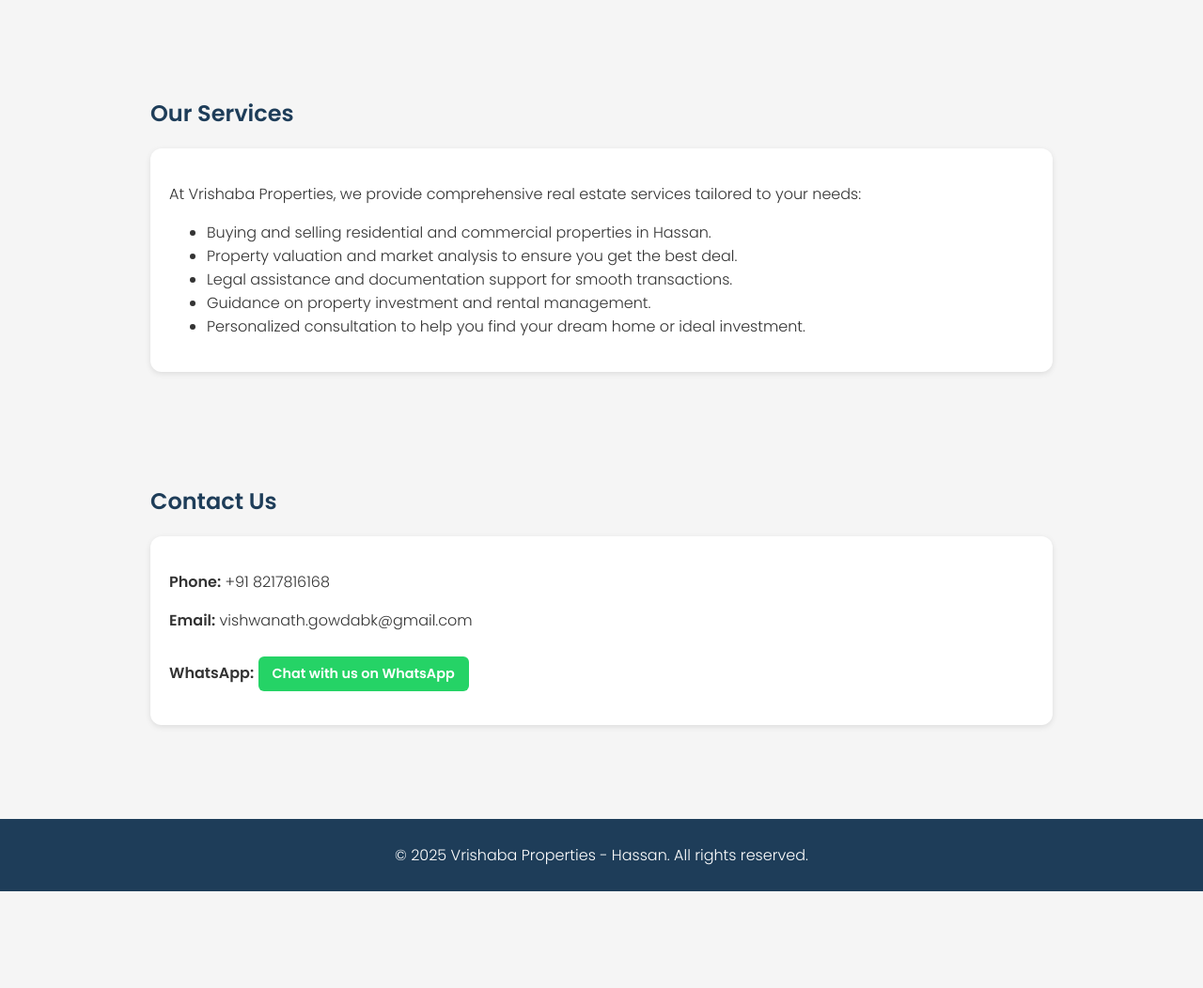
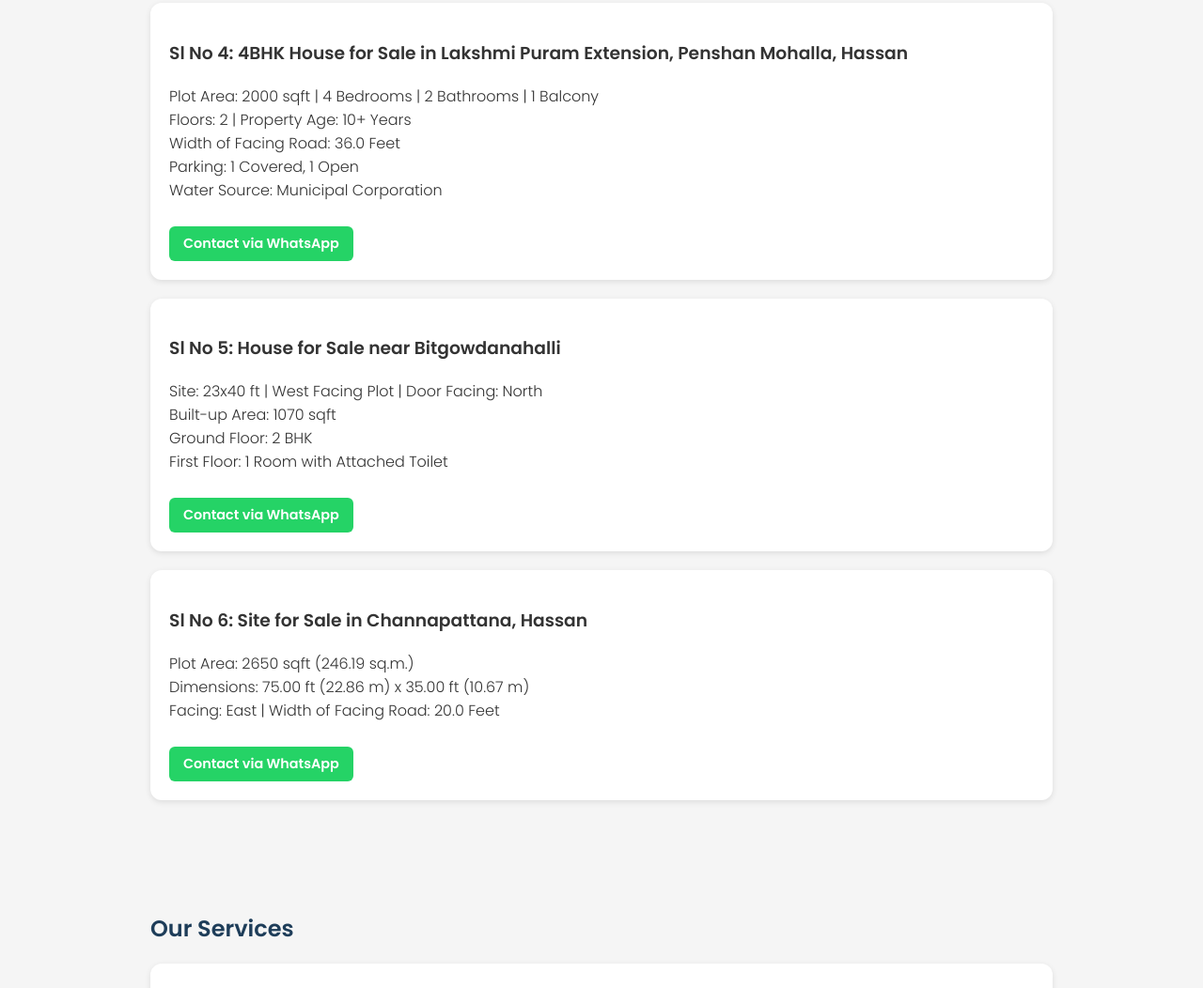
Before and after one commit to vishxgowda/vrishabha.github.io, a plain HTML site: page index.html in a window 1280 px wide. Shown: the part 835-1887 px from the top of the page at 94% size. Before the commit the page ends 1784 px from the top, so only its background shows below. Drawn offline with Linux system fonts and the light colour scheme.

Commit message:
Update index.html

```diff
--- a/index.html
+++ b/index.html
@@ -215,6 +215,56 @@
     >Contact via WhatsApp</a
   >
 </div>
+<div class="card">
+  <h3>Sl No 4: 4BHK House for Sale in Lakshmi Puram Extension, Penshan Mohalla, Hassan</h3>
+  <p>
+    Plot Area: 2000 sqft | 4 Bedrooms | 2 Bathrooms | 1 Balcony<br>
+    Floors: 2 | Property Age: 10+ Years<br>
+    Width of Facing Road: 36.0 Feet<br>
+    Parking: 1 Covered, 1 Open<br>
+    Water Source: Municipal Corporation
+  </p>
+  <a
+    href="https://wa.me/918217816168?text=Hi%2C%20I%20am%20interested%20in%20the%204BHK%20house%20for%20sale%20in%20Lakshmi%20Puram%20Extension%2C%20Penshan%20Mohalla%2C%20Hassan%20(Sl%20No%204)%20listed%20on%20Vrishaba%20Properties."
+    target="_blank"
+    rel="noopener noreferrer"
+    class="whatsapp-btn"
+    >Contact via WhatsApp</a
+  >
+</div>
+<div class="card">
+  <h3>Sl No 5: House for Sale near Bitgowdanahalli</h3>
+  <p>
+    Site: 23x40 ft | West Facing Plot | Door Facing: North<br>
+    Built-up Area: 1070 sqft<br>
+    Ground Floor: 2 BHK<br>
+    First Floor: 1 Room with Attached Toilet
+  </p>
+  <a
+    href="https://wa.me/918217816168?text=Hi%2C%20I%20am%20interested%20in%20the%20house%20for%20sale%20near%20Bitgowdanahalli%20(Sl%20No%205)%20listed%20on%20Vrishaba%20Properties."
+    target="_blank"
+    rel="noopener noreferrer"
+    class="whatsapp-btn"
+    >Contact via WhatsApp</a
+  >
+</div>
+<div class="card">
+  <h3>Sl No 6: Site for Sale in Channapattana, Hassan</h3>
+  <p>
+    Plot Area: 2650 sqft (246.19 sq.m.)<br>
+    Dimensions: 75.00 ft (22.86 m) x 35.00 ft (10.67 m)<br>
+    Facing: East | Width of Facing Road: 20.0 Feet
+  </p>
+  <a
+    href="https://wa.me/918217816168?text=Hi%2C%20I%20am%20interested%20in%20the%20site%20for%20sale%20in%20Channapattana%2C%20Hassan%20(Sl%20No%206)%20listed%20on%20Vrishaba%20Properties."
+    target="_blank"
+    rel="noopener noreferrer"
+    class="whatsapp-btn"
+    >Contact via WhatsApp</a
+  >
+</div>
+
+
 
 
 
```
